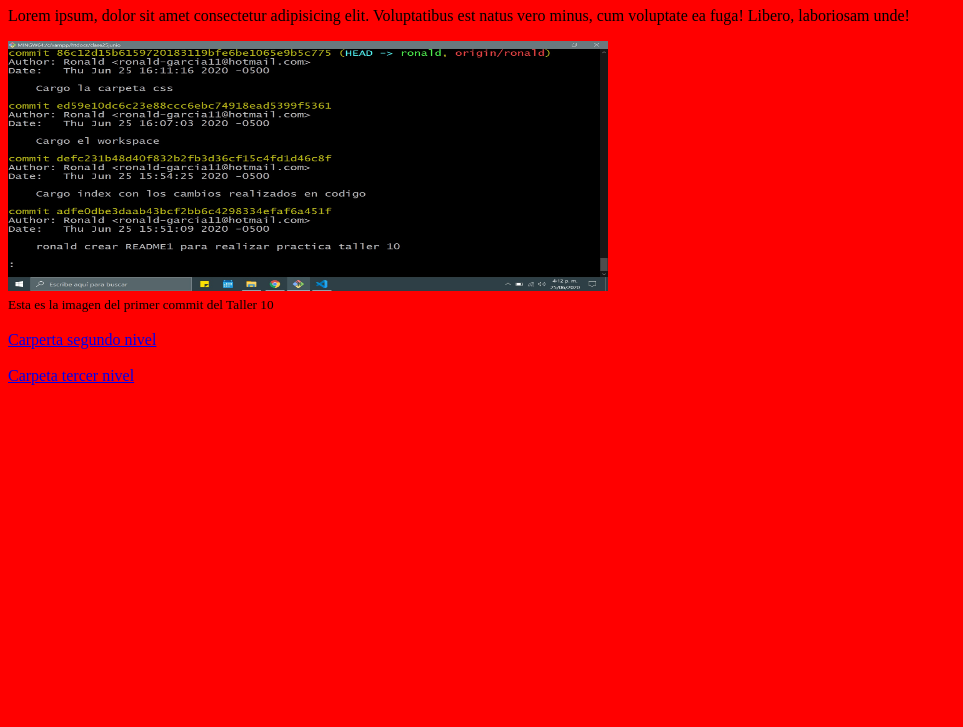
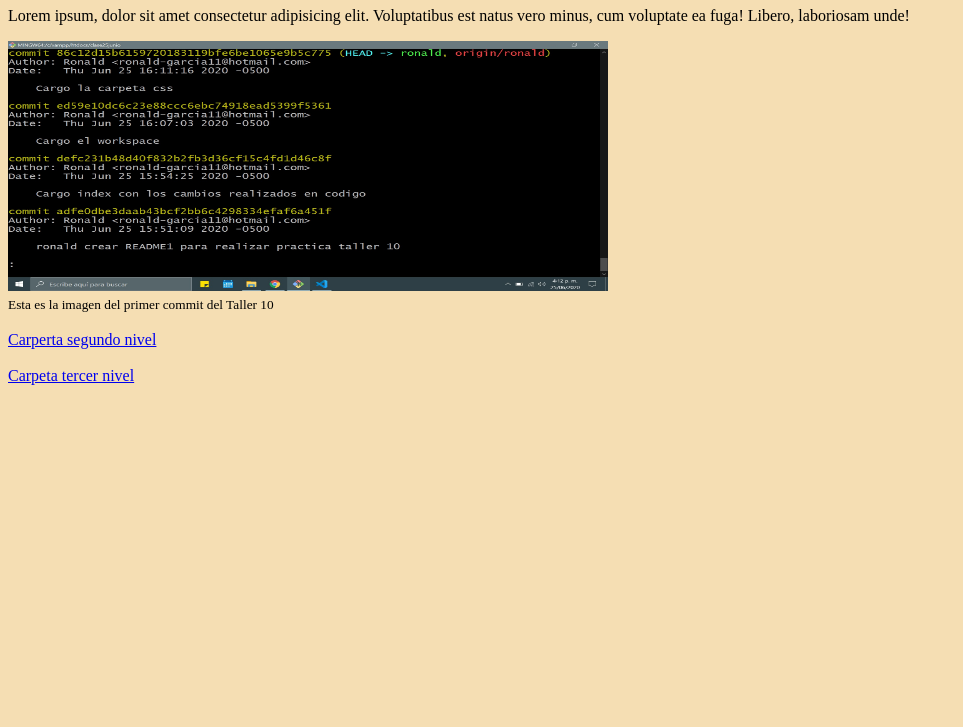
Before and after one commit to esteban111992/clase25junio, a plain HTML site: page index.html in a window 1280 px wide. Shown: the part 73-800 px from the top of the page, without its empty margins (0-963 px from the left). Drawn offline with Linux system fonts and the light colour scheme; files that its build step writes are made by us from their sources.

Commit message:
Cambio en CSS

```diff
--- a/css/estilos.css
+++ b/css/estilos.css
@@ -1,3 +1,4 @@
 body{
-    background-color: red;
+    background-color: wheat
+
 }
```
